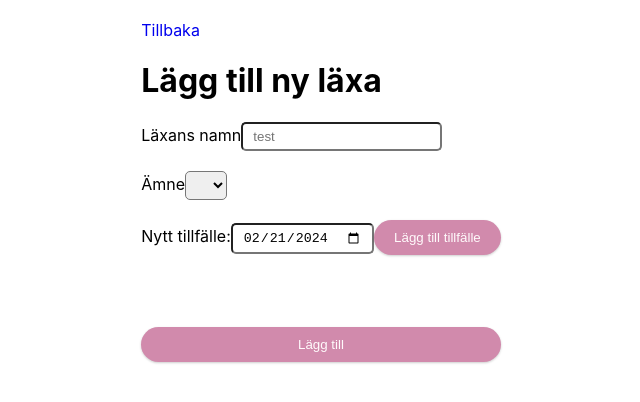
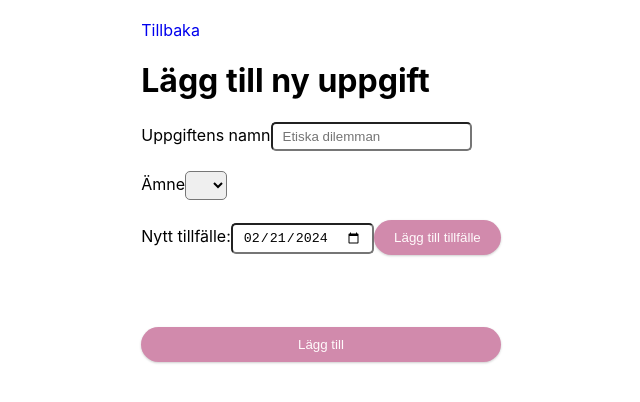
Before and after one commit to FelixGute/OneLaxor, a React (Create React App) app: page /add in a window 1280 px wide. Shown: the top 402 px of the page, without its empty margins (319-959 px from the left). Built offline with nearby package versions, Linux system fonts and the light colour scheme.

Commit message:
added required to homework name, and added a random placeholder text to the name input field

```diff
--- a/src/components/EditHomework.tsx
+++ b/src/components/EditHomework.tsx
@@ -99,18 +99,37 @@ export default function EditHomework() {
 		setSessions(updatedItems);
 	};
 
+	const homeworkNamePlaceholder: string[] = [
+		"Klimatessä",
+		"Differentialekvationslösning",
+		"Romananalys",
+		"Webbapplikationsbygge",
+		"Biologiskt experiment",
+		"Historisk händelsepresentation",
+		"Etiska dilemman",
+		"Konstnärlig installation",
+		"Ekonomibegrepp",
+		"Kulturforskning",
+	];
+
+	const randomPlaceholder: string =
+		homeworkNamePlaceholder[
+			Math.floor(Math.random() * homeworkNamePlaceholder.length)
+		];
+
 	return (
 		/* "handleSubmit" will validate your inputs before invoking "onSubmit" */
 		<>
-			<h1>Lägg till ny läxa</h1>
+			<h1>Lägg till ny uppgift</h1>
 			<StyledForm onSubmit={handleSubmit(onSubmit)}>
-				{/* register your input into the hook by invoking the "register" function */}
 				<label>
-					<span>Läxans namn</span>
-					<input placeholder="test" {...register("homework")} />
+					<span>Uppgiftens namn</span>
+					<input
+						placeholder={randomPlaceholder}
+						{...register("homework", { required: true })}
+					/>
 				</label>
-
-				{/* include validation with required or other standard HTML validation rules */}
+				{errors.homework && <span>Uppgiften behöver ett namn!</span>}
 				<label>
 					<span>Ämne</span>
 					<select id="subject" {...register("subject")}>
```
